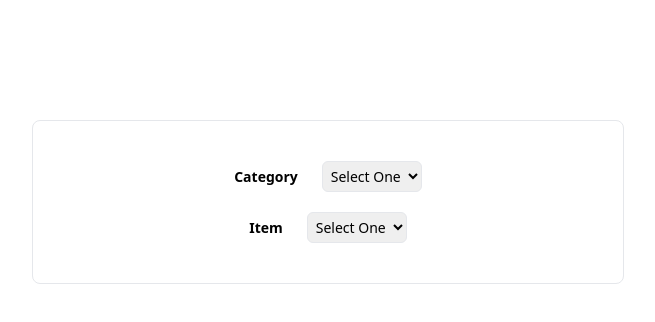
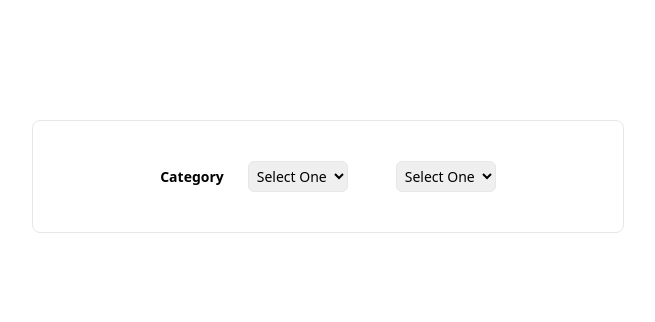
Before and after one commit to pyc0422/IceCream, a plain HTML site: page menu.html in a window 1280 px wide. Shown: the whole page, without its empty margins (312-967 px from the left). Drawn offline with nearby package versions, Linux system fonts and the light colour scheme.

Commit message:
fix append issue

```diff
--- a/menu.html
+++ b/menu.html
@@ -32,22 +32,23 @@
 </head>
 <body>
     <main class="mt-20 m-4 p-8 flex flex-col justify-center items-center">
-        <form class="flex flex-col gap-5 border rounded-lg m-2 p-10 w-1/2">
+        <form class="flex flex-col gap-5 border rounded-lg m-2 p-10 w-1/2 min-w-max">
             <div class="form-div">
                 <label for="category">category</label>
                 <select name="category" id="category" class="select-input">
                     <option value="">select one</option>
                     <option value="drinks">drinks</option>
                     <option value="entrees">entrees</option>
-                    <option value="dessert">dessert</option>
+                    <option value="desserts">desserts</option>
                 </select>
-            </div>
-            <div class="form-div">
-                <label for="items">item</label>
-                <select name="item" id="items" class="select-input">
+                <label for="items"></label>
+                <select name="items" id="items" class="select-input">
                     <option value="">select one</option>
                 </select>
             </div>
+
+
+
 
         </form>
     </main>
--- a/menu.js
+++ b/menu.js
@@ -25,6 +25,7 @@ window.onload = () => {
         const label = document.querySelector('label[for="items"]');
         label.textContent = selectedCategory;
         const items = document.getElementById('items');
+        items.innerHTML = '<option value="">select one</option>';
         menu[selectedCategory].forEach((item) => {
             let itemEle = document.createElement('option');
             itemEle.textContent = item;
```
